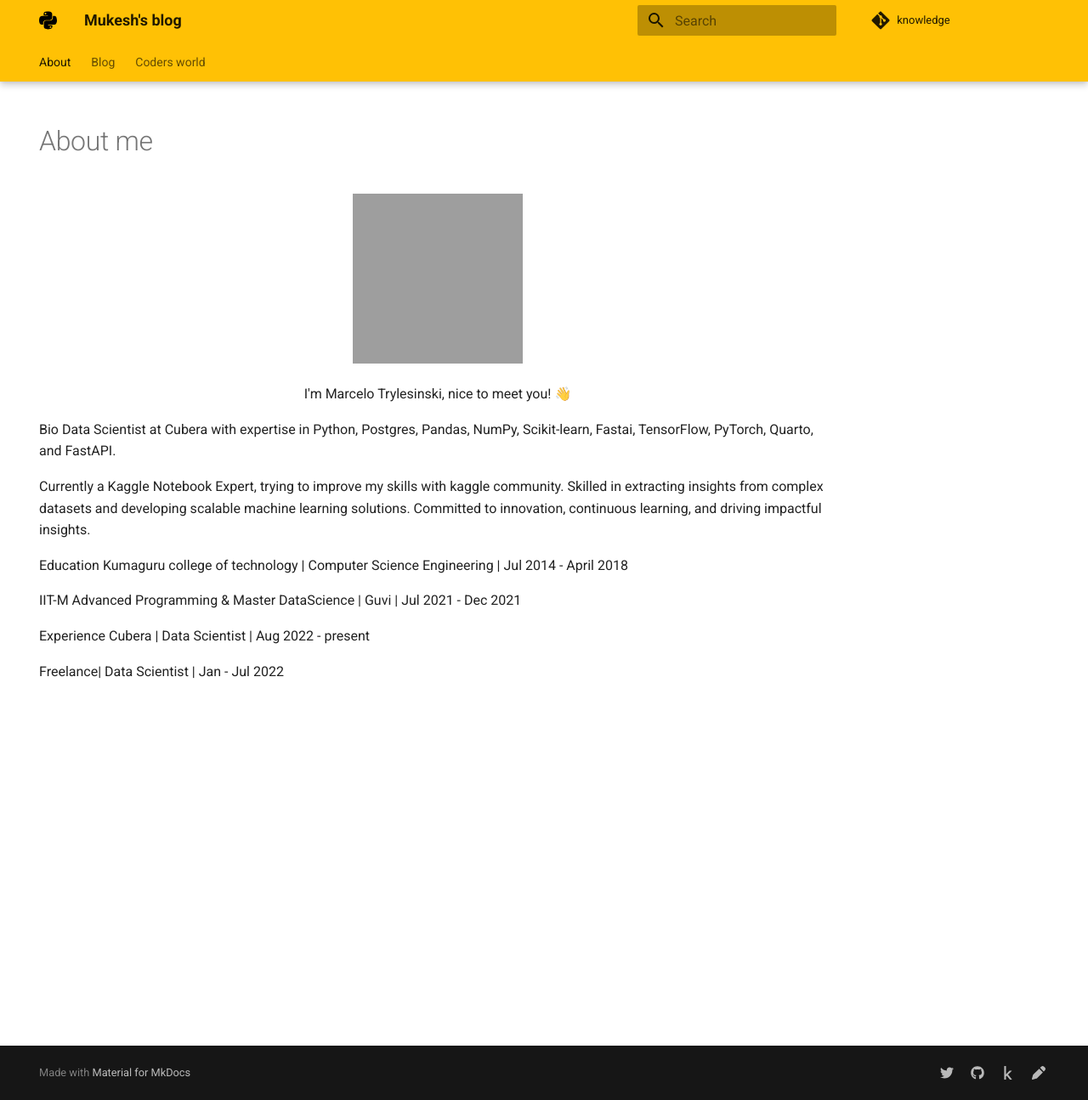
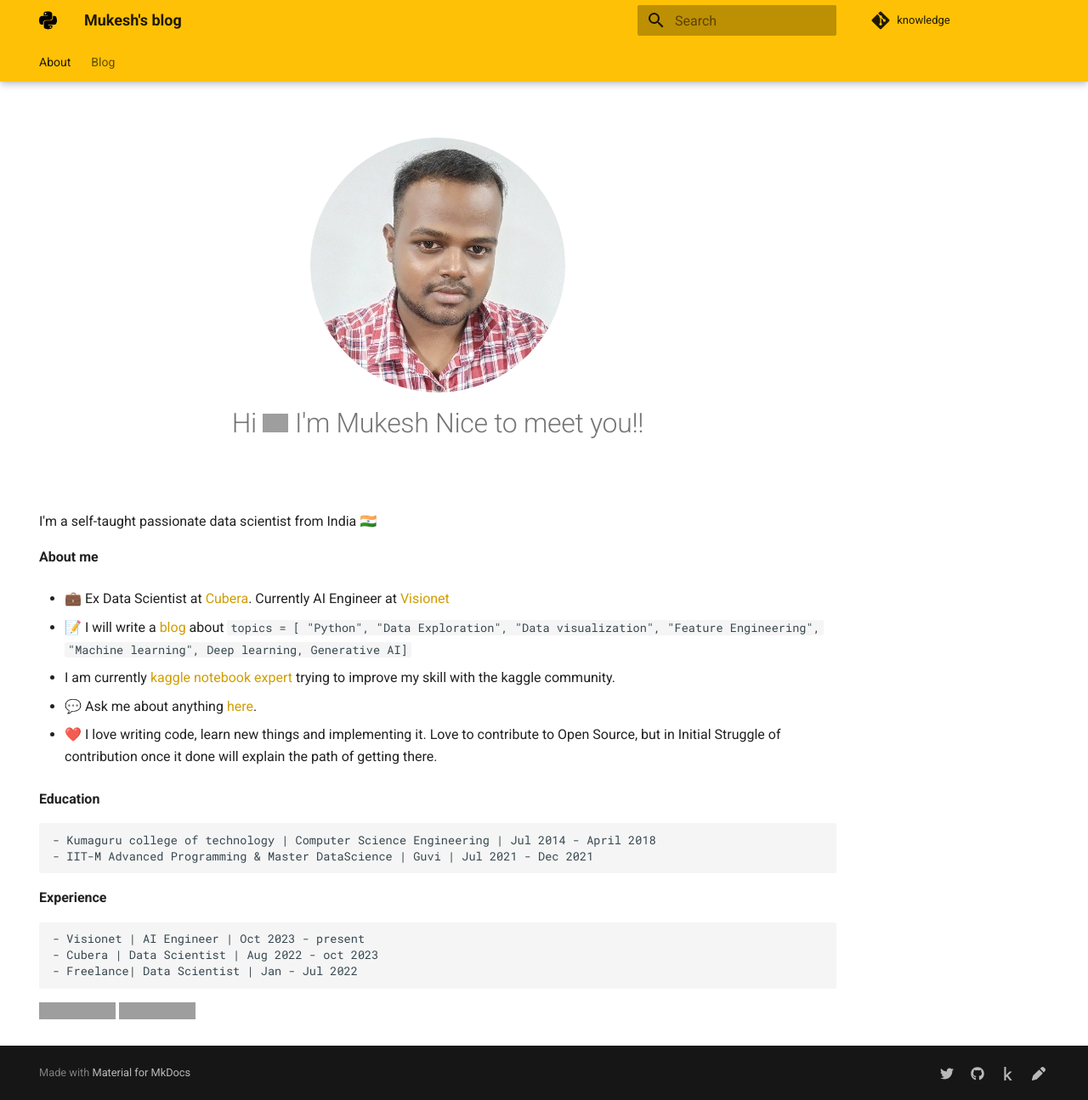
Before and after one commit to MUKESHRAJMAHENDRAN/knowledge, an MkDocs documentation site: the page built from docs/index.md, in a window 1280 px wide and 1295 px high. Shown: the whole window at 85% size. Built offline with MkDocs 1.6.1 and Material for MkDocs 9.7.7, drawn with Linux system fonts in a browser that asks for light colours; comment, search, counter and statistics services are not loaded; grey boxes are pictures that could not be loaded.

Commit message:
Updated the About Page

````diff
--- a/docs/index.md
+++ b/docs/index.md
@@ -2,24 +2,57 @@
 hide:
   - navigation
 ---
-# About me
+<!-- # Meet me -->
+
+<style>
+  .circular-image {
+    display: block;
+    margin-left: auto;
+    margin-right: auto;
+    width: 300px; /* Increase the size of the image */
+    height: 300px; /* Increase the size of the image */
+    border-radius: 50%;
+    overflow: hidden;
+    /* border: 1px solid #000; Reduce the border thickness */
+  }
+</style>
 
 <p align="center">
-  <img src="https://images.weserv.nl/?url=avatars.githubusercontent.com/u/7353520?v=4&h=300&w=300&fit=cover&mask=circle&maxage=7d" alt="The FastAPI Expert"/>
-  <p align="center">I'm Marcelo Trylesinski, nice to meet you! 👋</p>
+  <img src="https://raw.githubusercontent.com/MUKESHRAJMAHENDRAN/knowledge/main/images/Mukesh.jpeg" alt="AI Engineer" class="circular-image"/>
 </p>
 
-Bio
-Data Scientist at Cubera with expertise in Python, Postgres, Pandas, NumPy, Scikit-learn, Fastai, TensorFlow, PyTorch, Quarto, and FastAPI.
+<h1 align="center">Hi <img src="https://raw.githubusercontent.com/iampavangandhi/iampavangandhi/master/gifs/Hi.gif" width="30px"> I'm Mukesh Nice to meet you!!</h1>
+<br />
 
-Currently a Kaggle Notebook Expert, trying to improve my skills with kaggle community. Skilled in extracting insights from complex datasets and developing scalable machine learning solutions. Committed to innovation, continuous learning, and driving impactful insights.
+I'm a self-taught passionate data scientist from India 🇮🇳
 
-Education
-Kumaguru college of technology | Computer Science Engineering | Jul 2014 - April 2018
+**About me**
 
-IIT-M Advanced Programming & Master DataScience | Guvi | Jul 2021 - Dec 2021
+- 💼 Ex Data Scientist at [Cubera](https://cubera.co/). Currently AI Engineer at [Visionet](https://www.visionet.com/)
 
-Experience
-Cubera | Data Scientist | Aug 2022 - present
+- 📝  I will write a [blog](https://datasherlock.blogspot.com/) about  ``` topics = [ "Python", "Data Exploration", "Data visualization", "Feature Engineering", "Machine learning", Deep learning, Generative AI] ```
 
-Freelance| Data Scientist | Jan - Jul 2022
+- I am currently [kaggle notebook expert](https://www.kaggle.com/mukeshrajm) trying to improve my skill with the kaggle community.
+
+- 💬 Ask me about anything [here](https://github.com/MUKESHRAJMAHENDRAN/knowledge/issues).
+
+-  ❤️ I love writing code, learn new things and implementing it. Love to contribute to Open Source, but in Initial Struggle of contribution once it done will explain the path of getting there.
+
+
+**Education**
+
+    - Kumaguru college of technology | Computer Science Engineering | Jul 2014 - April 2018
+    - IIT-M Advanced Programming & Master DataScience | Guvi | Jul 2021 - Dec 2021
+
+**Experience**
+
+    - Visionet | AI Engineer | Oct 2023 - present
+    - Cubera | Data Scientist | Aug 2022 - oct 2023
+    - Freelance| Data Scientist | Jan - Jul 2022
+
+<div class="social-badges">
+  <a href="https://twitter.com/@mukeshmahendran" target="blank">
+    <img src="https://img.shields.io/twitter/follow/mukeshmahendran?logo=twitter&style=for-the-badge" alt="@mukeshmahendran" />
+  </a>
+  <img src="https://visitor-badge.laobi.icu/badge?page_id=mukeshrajmahendran.github.io.knowledge" alt="visitors" />
+</div>
--- a/mkdocs.yml
+++ b/mkdocs.yml
@@ -40,9 +40,9 @@
   - Blog:
     - blog/index.md
 
-  - Coders world:
-    - code: clean_code.md
-    - test: test.md
+  # - Coders world:
+  #   - code: clean_code.md
+  #   - test: test.md
     # - Page n: section/page-n.md
 
 extra:
````
